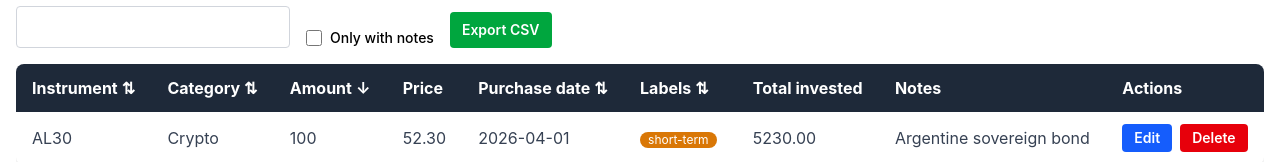
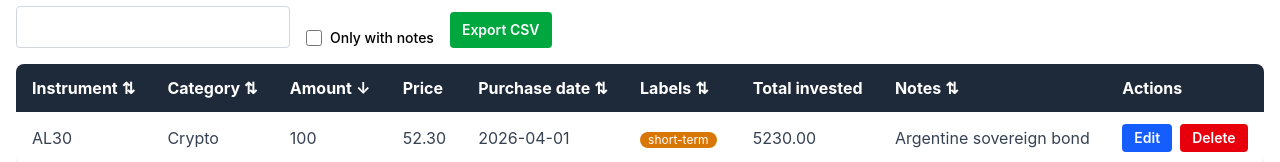
Before and after one commit to aarongutierrez08/my-investments, a Next.js app: page / in a window 1280 px wide. Shown: the part 416-578 px from the top of the page. Built offline with nearby package versions, Linux system fonts and the light colour scheme.

Commit message:
feat: implement issue #87 (#88)
Co-authored-by: arito <agutierrez@zetti.com.ar>

```diff
--- a/app/InvestmentsTable.tsx
+++ b/app/InvestmentsTable.tsx
@@ -13,6 +13,11 @@ interface InvestmentsTableProps {
 
 type CategoryFilter = Category | '';
 type SortDirection = 'asc' | 'desc' | null;
+type NotesSortDirection = 'withFirst' | 'withoutFirst' | null;
+
+function hasNotes(investment: Investment): boolean {
+  return (investment.notes ?? '').trim() !== '';
+}
 
 const UNCATEGORIZED = 'Uncategorized';
 
@@ -34,6 +39,7 @@ export function InvestmentsTable({ investments, labels: labelsData }: Investment
   const [nameSortDirection, setNameSortDirection] = useState<SortDirection>(null);
   const [categorySortDirection, setCategorySortDirection] = useState<SortDirection>(null);
   const [labelSortDirection, setLabelSortDirection] = useState<SortDirection>(null);
+  const [notesSortDirection, setNotesSortDirection] = useState<NotesSortDirection>(null);
 
   const availableLabels = useMemo(() => {
     const unique = new Set<string>();
@@ -187,6 +193,21 @@ export function InvestmentsTable({ investments, labels: labelsData }: Investment
       });
       return sorted;
     }
+    if (notesSortDirection !== null) {
+      const sorted = [...filteredInvestments];
+      sorted.sort((a, b) => {
+        const aHas = hasNotes(a);
+        const bHas = hasNotes(b);
+        if (aHas !== bHas) {
+          if (notesSortDirection === 'withFirst') {
+            return aHas ? -1 : 1;
+          }
+          return aHas ? 1 : -1;
+        }
+        return b.amount - a.amount;
+      });
+      return sorted;
+    }
     return filteredInvestments;
   }, [
     filteredInvestments,
@@ -195,6 +216,7 @@ export function InvestmentsTable({ investments, labels: labelsData }: Investment
     nameSortDirection,
     categorySortDirection,
     labelSortDirection,
+    notesSortDirection,
   ]);
 
   function cycleSortDirection() {
@@ -202,6 +224,7 @@ export function InvestmentsTable({ investments, labels: labelsData }: Investment
     setNameSortDirection(null);
     setCategorySortDirection(null);
     setLabelSortDirection(null);
+    setNotesSortDirection(null);
     setSortDirection((prev) => {
       if (prev === null) return 'desc';
       if (prev === 'desc') return 'asc';
@@ -214,6 +237,7 @@ export function InvestmentsTable({ investments, labels: labelsData }: Investment
     setNameSortDirection(null);
     setCategorySortDirection(null);
     setLabelSortDirection(null);
+    setNotesSortDirection(null);
     setDateSortDirection((prev) => {
       if (prev === null) return 'desc';
       if (prev === 'desc') return 'asc';
@@ -226,6 +250,7 @@ export function InvestmentsTable({ investments, labels: labelsData }: Investment
     setDateSortDirection(null);
     setCategorySortDirection(null);
     setLabelSortDirection(null);
+    setNotesSortDirection(null);
     setNameSortDirection((prev) => {
       if (prev === null) return 'asc';
       if (prev === 'asc') return 'desc';
@@ -238,6 +263,7 @@ export function InvestmentsTable({ investments, labels: labelsData }: Investment
     setDateSortDirection(null);
     setNameSortDirection(null);
     setLabelSortDirection(null);
+    setNotesSortDirection(null);
     setCategorySortDirection((prev) => {
       if (prev === null) return 'asc';
       if (prev === 'asc') return 'desc';
@@ -250,9 +276,23 @@ export function InvestmentsTable({ investments, labels: labelsData }: Investment
     setDateSortDirection(null);
     setNameSortDirection(null);
     setCategorySortDirection(null);
+    setNotesSortDirection(null);
     setLabelSortDirection((prev) => {
       if (prev === null) return 'asc';
       if (prev === 'asc') return 'desc';
+      return null;
+    });
+  }
+
+  function cycleNotesSortDirection() {
+    setSortDirection(null);
+    setDateSortDirection(null);
+    setNameSortDirection(null);
+    setCategorySortDirection(null);
+    setLabelSortDirection(null);
+    setNotesSortDirection((prev) => {
+      if (prev === null) return 'withFirst';
+      if (prev === 'withFirst') return 'withoutFirst';
       return null;
     });
   }
@@ -691,7 +731,30 @@ export function InvestmentsTable({ investments, labels: labelsData }: Investment
                 </button>
               </th>
               <th className="py-3 px-4 text-left">Total invested</th>
-              <th className="py-3 px-4 text-left">Notes</th>
+              <th
+                className="py-3 px-4 text-left"
+                aria-sort={
+                  notesSortDirection === 'withFirst'
+                    ? 'descending'
+                    : notesSortDirection === 'withoutFirst'
+                      ? 'ascending'
+                      : 'none'
+                }
+              >
+                <button
+                  type="button"
+                  onClick={cycleNotesSortDirection}
+                  aria-label="Sort by notes"
+                  className="inline-flex items-center gap-1"
+                >
+                  Notes
+                  <span aria-hidden="true">
+                    {notesSortDirection === 'withFirst' && '↓'}
+                    {notesSortDirection === 'withoutFirst' && '↑'}
+                    {notesSortDirection === null && '⇅'}
+                  </span>
+                </button>
+              </th>
               <th className="py-3 px-4 text-left">Actions</th>
             </tr>
           </thead>
```
Also changed, not shown: 2 other files (tests, documents, lock files or other folders).
